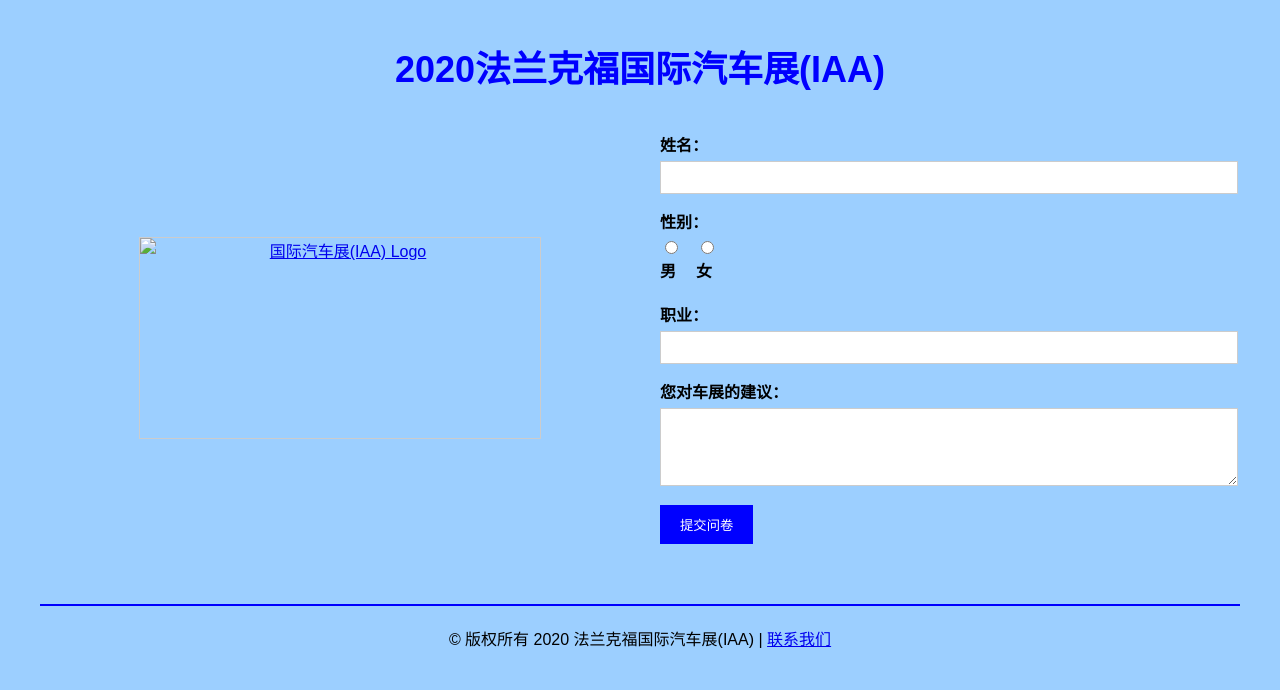
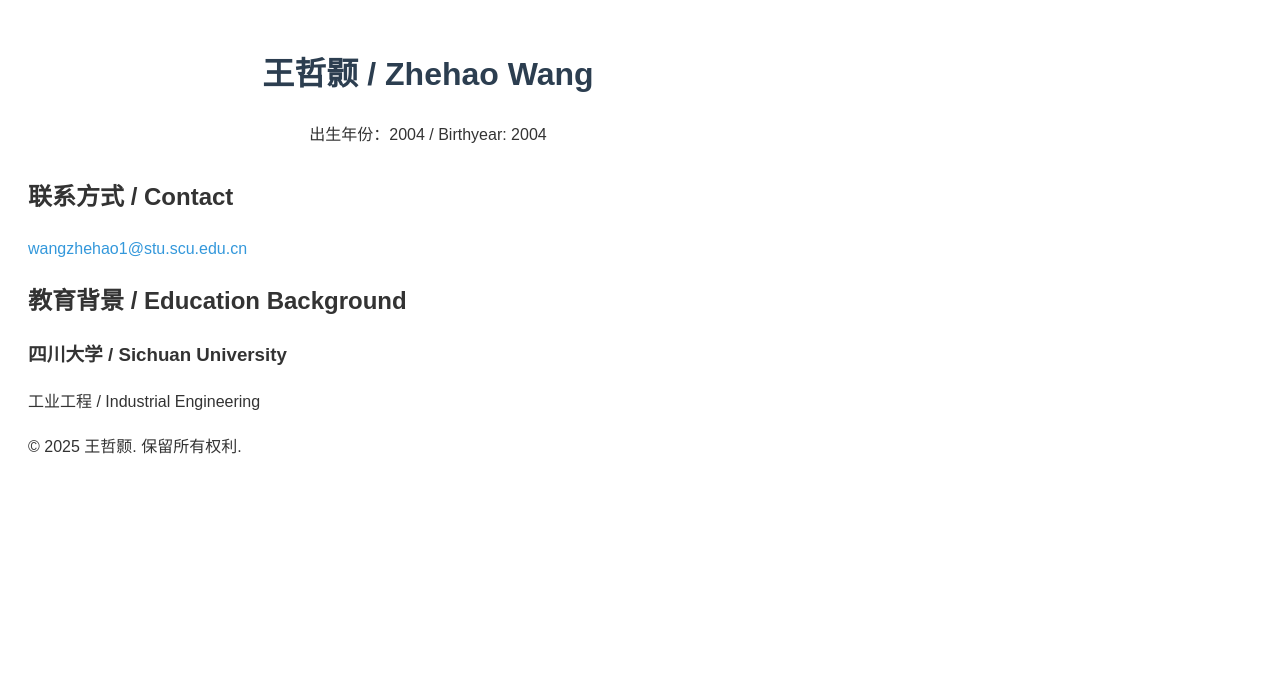
Before and after one commit to WHATTT-cn/WHATTT-cn.github.io, a plain HTML site: page index.html in a window 1280 px wide. Drawn offline with Linux system fonts and the light colour scheme.

Commit message:
个人主页介绍
Updated the title and added personal information sections including contact and education background.

```diff
--- a/index.html
+++ b/index.html
@@ -3,176 +3,54 @@
 <head>
     <meta charset="UTF-8">
     <meta name="viewport" content="width=device-width, initial-scale=1.0">
-    <title>国际汽车展(IAA)</title>
+    <title>我的个人主页</title>
     <style>
-        /* 任务1: 设置网页背景色 */
         body {
-            background-color: #9CCFFF;
-            margin: 0;
+            font-family: Arial, sans-serif;
+            line-height: 1.6;
+            max-width: 800px;
+            margin: : 0 auto;;
             padding: 20px;
-            font-family: Arial, sans-serif;
+            color: #333;
         }
-
-        /* 任务1: 设置表格属性 */
-        table {
-            width: 100%;
-            max-width: 1200px;
-            margin: 0 auto; /* 居中对齐 */
-            border-collapse: collapse; /* 边框线粗细为0 */
-            border-spacing: 0; /* 间距为0 */
+        header {
+            text-align: center;
+            margin-bottom: 30px;
         }
-
-        td {
-            padding: 0; /* 填充为0 */
+        h1 {
+            color: #2c3e50;
         }
-
-        /* 任务2: 设置标题样式 */
-        .header {
-            padding: 20px 0;
-            text-align: center; /* 水平居中对齐 */
+        section {
+            margin-bottom: 20px;
         }
-
-        .header h1 {
-            font-family: "Microsoft YaHei", sans-serif; /* 微软雅黑字体 */
-            font-size: 36px; /* 字号36像素 */
-            color: #0000FF; /* 字体颜色#0000FF */
-            margin: 0;
+        a {
+            color: #3498db;
+            text-decoration: none;
         }
-
-        /* 任务3: 设置图像单元格样式 */
-        .image-cell {
-            text-align: center; /* 水平居中 */
-            vertical-align: middle; /* 垂直居中 */
-            width: 50%;
-            padding: 20px;
-        }
-
-        /* 任务3: 鼠标经过图像样式 */
-        .rollover-img {
-            width: 400px;
-            height: 200px;
-            display: block;
-            margin: 0 auto;
-            border: 1px solid #ccc;
-        }
-
-        /* 任务4: 表单样式 */
-        .form-container {
-            padding: 20px;
-        }
-
-        .form-group {
-            margin-bottom: 15px;
-        }
-
-        .form-group label {
-            display: block;
-            margin-bottom: 5px;
-            font-weight: bold;
-        }
-
-        .form-group input[type="text"],
-        .form-group textarea {
-            width: 100%;
-            padding: 8px;
-            border: 1px solid #ccc;
-        }
-
-        .radio-group {
-            display: flex;
-            gap: 15px;
-        }
-
-        .submit-btn {
-            background-color: #0000FF;
-            color: white;
-            border: none;
-            padding: 10px 20px;
-            cursor: pointer;
-        }
-
-        /* 任务5: 页脚样式 */
-        .footer {
-            text-align: center;
-            padding: 20px 0;
-        }
-
-        /* 任务5: 水平线样式 */
-        .divider {
-            height: 2px;
-            width: 1200px;
-            max-width: 100%;
-            background-color: #0000FF;
-            margin: 20px auto;
+        a:hover {
+            text-decoration: underline;
         }
     </style>
 </head>
 <body>
-    <!-- 任务1: 表格结构 -->
-    <table>
-        <!-- 任务2: 标题行 -->
-        <tr>
-            <td colspan="2" class="header">
-                <h1>2020法兰克福国际汽车展(IAA)</h1>
-            </td>
-        </tr>
+    <header>
+        <h1>王哲颢 / Zhehao Wang</h1>
+        <p>出生年份：2004 / Birthyear: 2004</p>
+    </header>
 
-        <tr>
-            <!-- 任务3: 图像单元格 -->
-            <td class="image-cell">
-                <a href="iaaabout.htm" target="_blank">
-                    <img src="wyimages/logo.png"
-                         alt="国际汽车展(IAA) Logo"
-                         class="rollover-img"
-                         onmouseover="this.src='wyimages/bsj02.jpg'"
-                         onmouseout="this.src='wyimages/logo.png'">
-                </a>
-            </td>
+    <section id="contact">
+        <h2>联系方式 / Contact</h2>
+        <p><a href="mailto:wangzhehao1@stu.scu.edu.cn">wangzhehao1@stu.scu.edu.cn</a></p>
+    </section>
 
-            <!-- 任务4: 表单单元格 -->
-            <td class="form-container">
-                <form action="#" method="post">
-                    <div class="form-group">
-                        <label for="name">姓名：</label>
-                        <input type="text" id="name" name="name"> <!-- 任务4: 文本字段 -->
-                    </div>
+    <section id="education">
+        <h2>教育背景 / Education Background</h2>
+        <h3>四川大学 / Sichuan University</h3>
+        <p>工业工程 / Industrial Engineering</p>
+    </section>
 
-                    <div class="form-group">
-                        <label>性别：</label>
-                        <div class="radio-group">
-                            <div>
-                                <input type="radio" id="male" name="gender" value="male"> <!-- 任务4: 单选按钮组 -->
-                                <label for="male">男</label>
-                            </div>
-                            <div>
-                                <input type="radio" id="female" name="gender" value="female">
-                                <label for="female">女</label>
-                            </div>
-                        </div>
-                    </div>
-
-                    <div class="form-group">
-                        <label for="occupation">职业：</label>
-                        <input type="text" id="occupation" name="occupation"> <!-- 任务4: 文本字段 -->
-                    </div>
-
-                    <div class="form-group">
-                        <label for="suggestion">您对车展的建议：</label>
-                        <textarea id="suggestion" name="suggestion" rows="4"></textarea> <!-- 任务4: 文本区域 -->
-                    </div>
-
-                    <button type="submit" class="submit-btn">提交问卷</button> <!-- 任务4: 提交按钮 -->
-                </form>
-            </td>
-        </tr>
-    </table>
-
-    <!-- 任务5: 页脚区域 -->
-    <div class="footer">
-        <div class="divider"></div> <!-- 任务5: 水平线 -->
-        <p>&copy; 版权所有 2020 法兰克福国际汽车展(IAA) |
-            <a href="mailto:wv@shnu.edu.cn">联系我们</a> <!-- 任务5: 邮件链接 -->
-        </p>
-    </div>
+    <footer>
+        <p>© 2025 王哲颢. 保留所有权利.</p>
+    </footer>
 </body>
 </html>
```
